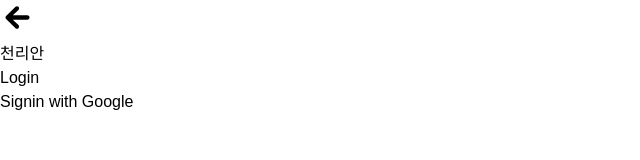
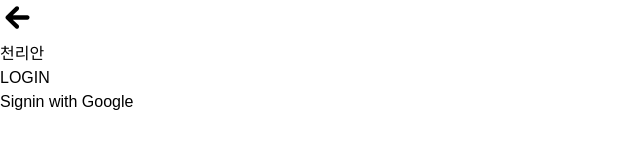
Before and after one commit to AI-Food-Analysis-Google-Challengethon/FrontEnd, a Next.js app: page /login in a window 1280 px wide. Shown: the top 160 px of the page, without its empty margins (0-640 px from the left). Built offline with nearby package versions, Linux system fonts and the light colour scheme; no server answers.

Commit message:
feat: implement session management - Add SessionProvider to layout - Configure session persistence - Set up authentication middleware

```diff
--- a/src/app/layout.tsx
+++ b/src/app/layout.tsx
@@ -2,6 +2,7 @@
 import localFont from 'next/font/local';
 import './globals.css';
 import Navbar from '@/components/navbar/Navbar';
+import { SessionProvider } from 'next-auth/react';
 
 const geistSans = localFont({
   src: '../../public/fonts/GeistVF.woff',
@@ -27,8 +28,10 @@
   return (
     <html lang='en'>
       <body className={`${geistSans.variable} ${geistMono.variable} antialiased`}>
-        <Navbar />
-        <main className='pt-[80px]'>{children}</main>
+        <SessionProvider>
+          <Navbar />
+          <main className='pt-[80px]'>{children}</main>
+        </SessionProvider>
       </body>
     </html>
   );
--- a/src/app/login/page.tsx
+++ b/src/app/login/page.tsx
@@ -1,12 +1,14 @@
 import GoogleAuth from '@/components/auth/GoogleAuth';
-import React from 'react';
+import SessionGuard from '@/components/auth/SessionGuard';
 
 export default function LoginPage() {
   return (
-    <div className='w-full min-h-screen flex flex-col items-center mt-[200px]'>
-      <main>
-        <GoogleAuth />
-      </main>
-    </div>
+    <SessionGuard>
+      <div className='w-full min-h-screen flex flex-col items-center mt-[200px]'>
+        <main>
+          <GoogleAuth />
+        </main>
+      </div>
+    </SessionGuard>
   );
 }
--- /dev/null
+++ b/src/components/SignOutButton.tsx
@@ -0,0 +1,25 @@
+'use client';
+
+import React from 'react';
+import { signOut } from 'next-auth/react';
+import { useRouter } from 'next/navigation';
+
+const SignOutButton = () => {
+  const router = useRouter();
+
+  const handleSignOut = async () => {
+    await signOut({ redirect: false });
+    router.push('/login');
+  };
+
+  return (
+    <button
+      onClick={handleSignOut}
+      className='font-bold bg-blue-500 text-white p-2 rounded-3xl hover:bg-blue-600 duration-200'
+    >
+      LogOut
+    </button>
+  );
+};
+
+export default SignOutButton;
--- /dev/null
+++ b/src/components/auth/SessionGuard.tsx
@@ -0,0 +1,25 @@
+'use client';
+
+import { useSession } from 'next-auth/react';
+import { redirect } from 'next/navigation';
+import { useEffect } from 'react';
+
+export default function SessionGuard({ children }: { children: React.ReactNode }) {
+  const { status } = useSession();
+
+  useEffect(() => {
+    if (status === 'authenticated') {
+      redirect('/');
+    }
+  }, [status]);
+
+  if (status === 'loading') {
+    return (
+      <div className='w-full min-h-screen flex flex-col items-center justify-center'>
+        <div className='animate-spin rounded-full h-8 w-8 border-t-2 border-b-2 border-gray-900' />
+      </div>
+    );
+  }
+
+  return <>{children}</>;
+}
--- a/src/components/navbar/Navbar.tsx
+++ b/src/components/navbar/Navbar.tsx
@@ -1,5 +1,6 @@
 import Link from 'next/link';
 import BackButton from './BackButton';
+import NavbarInLogin from './NavbarInLogin';
 
 export default function Navbar() {
   return (
@@ -11,9 +12,7 @@
         천리안
       </Link>
       <div className='absolute top-5 right-3 flex justify-center items-center gap-4'>
-        <Link href='/login' className='text-blue-500 text-lg font-semibold hover:bg-blue-100 p-2 rounded-3xl'>
-          Login
-        </Link>
+        <NavbarInLogin />
       </div>
     </nav>
   );
--- /dev/null
+++ b/src/components/navbar/NavbarInLogin.tsx
@@ -0,0 +1,26 @@
+'use client';
+
+import { useSession } from 'next-auth/react';
+import SignOutButton from '../SignOutButton';
+import Link from 'next/link';
+
+export default function NavbarInLogin() {
+  const { data: session } = useSession();
+
+  console.log(session);
+  console.log(session?.user?.name);
+  return (
+    <div className='flex items-center'>
+      {session ? (
+        <div className=''>
+          <span className='text-[15px] font-semibold mr-2'>{session.user?.name} 님</span>
+          <SignOutButton />
+        </div>
+      ) : (
+        <Link href='/login' className='font-bold bg-blue-500 p-2 text-white rounded-3xl hover:bg-blue-600 duration-200'>
+          LOGIN
+        </Link>
+      )}
+    </div>
+  );
+}
```
